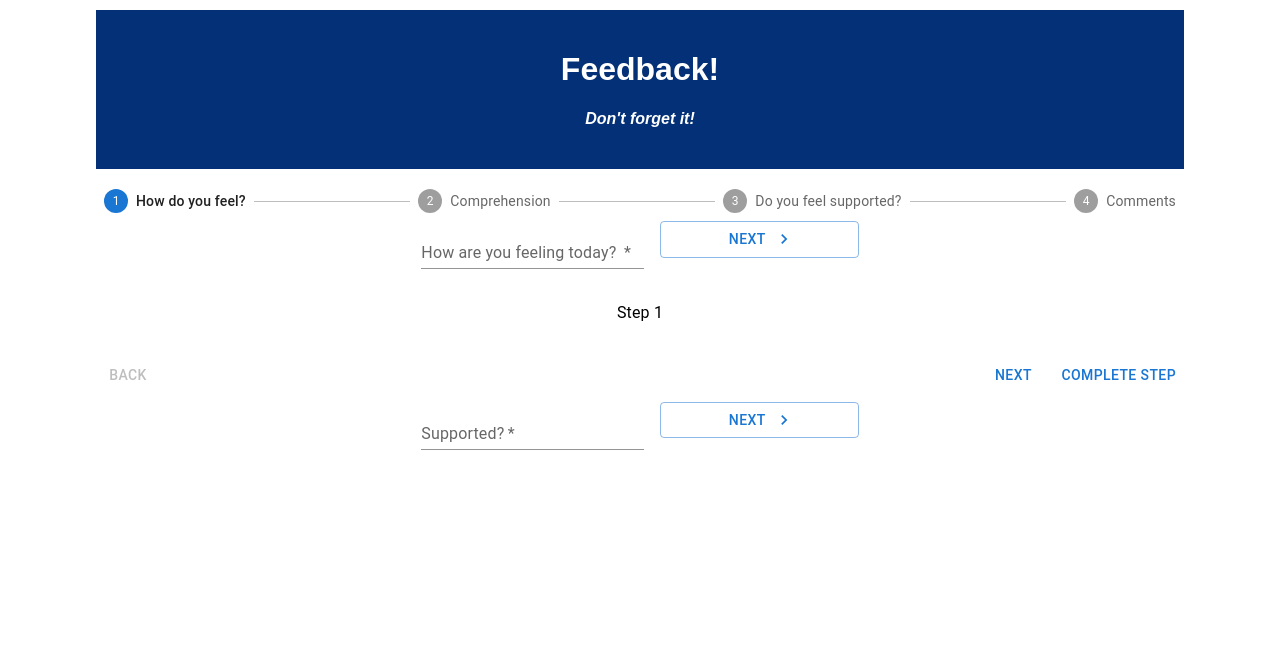
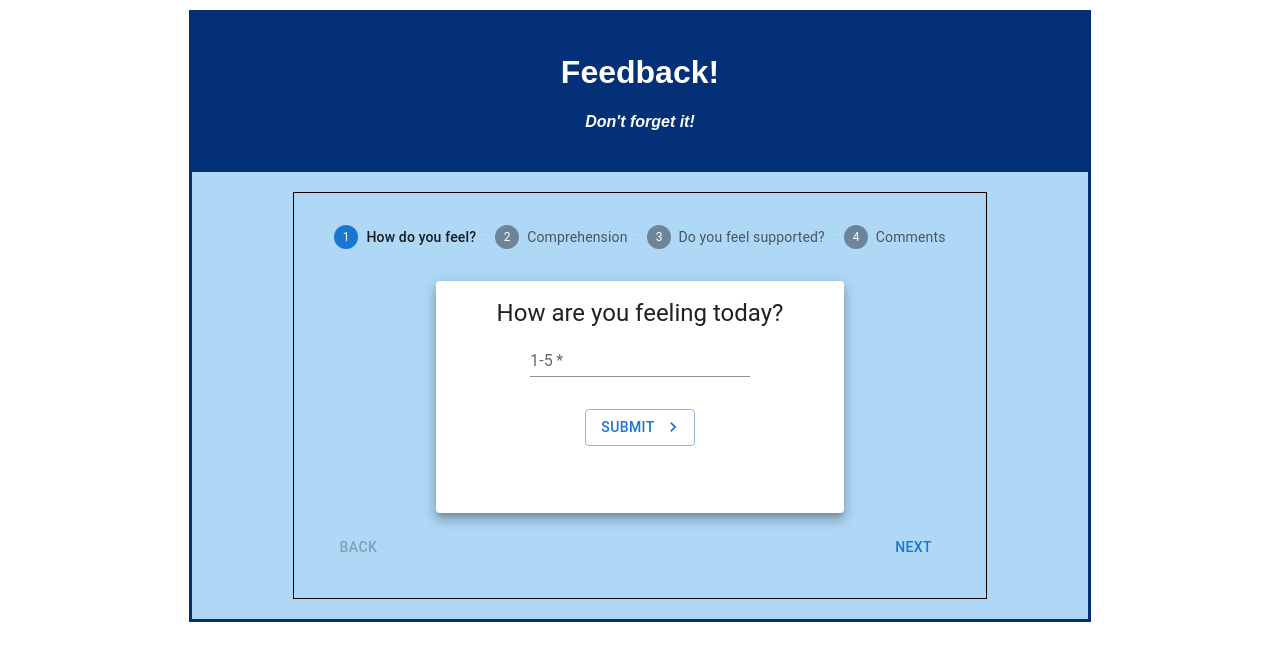
Before and after one commit to sjohnamson/feedback-form, a React (Create React App) app: page /#/support in a window 1280 px wide. Shown: the top 660 px of the page. Built offline with nearby package versions, Linux system fonts and the light colour scheme.

Commit message:
copied and debugged feedback form stepper

```diff
--- a/src/components/App/App.css
+++ b/src/components/App/App.css
@@ -1,8 +1,13 @@
 .App {
   margin: auto;
   margin-top: 10px;
-  max-width: 85%;
+  max-width: 70%;
   text-align: center;
+  background-color: rgb(175, 215, 246);
+  border-style: solid;
+  border-color: #033076;
+  border-width: 2;
+  padding-bottom: 20px;
 }
 
 .App-header {
--- a/src/components/App/App.jsx
+++ b/src/components/App/App.jsx
@@ -22,7 +22,7 @@ function App() {
       <HorizontalStepper />
 
       <Router>
-        <Route path='/' exact>
+        {/* <Route path='/' exact>
           <FeelingToday />
         </Route>
         <Route path='/understanding' exact>
@@ -39,7 +39,7 @@ function App() {
         </Route>
         <Route path='/thankyou' exact>
           <ThankYou />
-        </Route>
+        </Route> */}
         <Route path='/admin' exact>
           <AdminPage />
         </Route>
--- a/src/components/Comments/Comments.jsx
+++ b/src/components/Comments/Comments.jsx
@@ -1,50 +1,65 @@
 import { useDispatch, useSelector, } from 'react-redux';
-import axios from 'axios';
 import { useState } from 'react';
 import Box from '@mui/material/Box';
+import Paper from '@mui/material/Paper';
 import TextField from '@mui/material/TextField';
 import NavigateNextIcon from '@mui/icons-material/NavigateNext';
 import Button from '@mui/material/Button';
+import { useHistory } from 'react-router-dom'
+import { Typography } from '@mui/material';
 
-import { useHistory } from 'react-router-dom'
-
-export default function Comments() {
+export default function Comments({ handleComplete }) {
     const history = useHistory();
     const dispatch = useDispatch();
     const [newComment, setNewComment] = useState('');
 
     const storeFeedback = () => {
-
+        console.log('in storeFeedback, ', newComment)
         dispatch({ type: 'ADD_FEEDBACK', payload: { key: 'comments', value: newComment } })
-        history.push('/review')
+        // history.push('/understanding')
+        handleComplete();
     }
 
-
     return (
+        <Paper
+            elevation={8}
+            sx={{
+                height: 200,
+                width: '60%',
+                marginLeft: 'auto',
+                marginRight: 'auto',
+                marginTop: 4,
+                padding: 2
+            }}
+        >
             <Box
                 component="form"
-            sx={{
-                '& > :not(style)': { m: 1, width: '25ch' },
-            }}
+                alignItems="center"
+                justifyContent="center"
                 noValidate
                 autoComplete="off"
             >
+                <Typography variant='h5'>
+                    Do you have any comments you'd like to share?
+                </Typography>
                 <TextField
+                    multiline
                     onChange={event => { setNewComment(event.target.value) }}
                     value={newComment}
+                    variant="standard"
                     id="commentInput"
-                label="Comment?"
-                variant="standard"
-                multiline
+                    label="comment"
                 />
+                <Box marginTop={4}>
                     <Button
                         onClick={storeFeedback}
                         variant="outlined"
-                endIcon={<NavigateNextIcon
-                />}
+                        endIcon={<NavigateNextIcon />}
                     >
-                Next
+                        Submit
                     </Button>
                 </Box>
+            </Box>
+        </Paper>
     )
 }
--- a/src/components/FeelingToday/FeelingToday.jsx
+++ b/src/components/FeelingToday/FeelingToday.jsx
@@ -1,13 +1,14 @@
 import { useDispatch, useSelector, } from 'react-redux';
 import { useState } from 'react';
 import Box from '@mui/material/Box';
+import Paper from '@mui/material/Paper';
 import TextField from '@mui/material/TextField';
 import NavigateNextIcon from '@mui/icons-material/NavigateNext';
 import Button from '@mui/material/Button';
+import { useHistory } from 'react-router-dom'
+import { Typography } from '@mui/material';
 
-import { useHistory } from 'react-router-dom'
-
-export default function FeelingToday() {
+export default function FeelingToday({ handleComplete }) {
     const history = useHistory();
     const dispatch = useDispatch();
     const [newFeelings, setNewFeelings] = useState('');
@@ -15,41 +16,58 @@ export default function FeelingToday() {
 
     const storeFeedback = () => {
         console.log('in storeFeedback, ', Number(newFeelings))
-        if (Number(newFeelings) >= 1 && Number(newFeelings) <= 5 ) {
+        if (Number(newFeelings) >= 1 && Number(newFeelings) <= 5) {
             dispatch({ type: 'ADD_FEEDBACK', payload: { key: 'feeling', value: newFeelings } })
-            history.push('/understanding')
+            // history.push('/understanding')
+            handleComplete();
         } else {
             setNewError(true);
         }
     }
 
     return (
+        <Paper
+            elevation={8}
+            sx={{
+                height: 200,
+                width: '60%',
+                marginLeft: 'auto',
+                marginRight: 'auto',
+                marginTop: 4,
+                padding: 2
+            }}
+        >
             <Box
                 component="form"
-            sx={{
-                '& > :not(style)': { m: 1, width: '25ch' },
-            }}
+                alignItems="center"
+                justifyContent="center"
                 noValidate
                 autoComplete="off"
             >
+                <Typography variant='h5'>
+                    How are you feeling today?
+                </Typography>
                 <TextField
                     required
                     onChange={event => { setNewFeelings(event.target.value) }}
                     value={newFeelings}
                     variant="standard"
                     id="feelingInput"
-                label="How are you feeling today? "
-                helperText={newError && "field is required, please enter a value from 1-5"}
+                    label="1-5"
+                    helperText={newError && "please enter a value from 1-5"}
                     error={newError}
                 />
+                <Box marginTop={4}>
                     <Button
                         onClick={storeFeedback}
                         variant="outlined"
                         endIcon={<NavigateNextIcon
                         />}
                     >
-                Next
+                        Submit
                     </Button>
                 </Box>
+            </Box>
+        </Paper>
     )
 }
--- a/src/components/Stepper/Stepper.jsx
+++ b/src/components/Stepper/Stepper.jsx
@@ -11,10 +11,10 @@ import UnderstandingContent from '../UnderstandingContent/UnderstandingContent';
 import Supported from '../Supported/Supported';
 import Comments from '../Comments/Comments';
 
-const steps = ['How do you feel?', 'Comprehension', 'Do you feel supported?', 'Comments'];
-const forms = [<FeelingToday/>, <UnderstandingContent />, <Supported />, <Comments />]
+
 
 export default function HorizontalStepper() {
+    const steps = ['How do you feel?', 'Comprehension', 'Do you feel supported?', 'Comments'];
     const [activeStep, setActiveStep] = useState(0);
     const [completed, setCompleted] = useState({});
 
@@ -64,8 +64,15 @@ export default function HorizontalStepper() {
         setCompleted({});
     };
 
+    const forms = [
+        <FeelingToday handleComplete={handleComplete} />,
+        <UnderstandingContent handleComplete={handleComplete} />,
+        <Supported handleComplete={handleComplete} />,
+        <Comments handleComplete={handleComplete} />
+    ]
+
     return (
-    <Box sx={{ width: '100%' }}>
+        <Box sx={{ width: '70%', border: 1, margin: 'auto', padding: 4 }}>
             <Stepper nonLinear activeStep={activeStep}>
                 {steps.map((label, index) => (
                     <Step key={label} completed={completed[index]}>
@@ -86,14 +93,16 @@ export default function HorizontalStepper() {
                         </Typography>
                         <Box sx={{ display: 'flex', flexDirection: 'row', pt: 2 }}>
                             <Box sx={{ flex: '1 1 auto' }} />
-              <Button onClick={handleReset}>Reset</Button>
+                            <Button onClick={handleBack}>Edit your feedback</Button>
+                            {completedSteps() === totalSteps() &&
+                                <Button onClick={handleComplete}>
+                                    Submit Feedback
+                                </Button>
+                            }
                         </Box>
                     </>
                 ) : (
                     <>
-            <Typography sx={{ mt: 2, mb: 1, py: 1 }}>
-              Step {activeStep + 1}
-            </Typography>
                         <Box sx={{ display: 'flex', flexDirection: 'row', pt: 2 }}>
                             <Button
                                 color="inherit"
@@ -107,18 +116,7 @@ export default function HorizontalStepper() {
                             <Button onClick={handleNext} sx={{ mr: 1 }}>
                                 Next
                             </Button>
-              {activeStep !== steps.length &&
-                (completed[activeStep] ? (
-                  <Typography variant="caption" sx={{ display: 'inline-block' }}>
-                    Step {activeStep + 1} already completed
-                  </Typography>
-                ) : (
-                  <Button onClick={handleComplete}>
-                    {completedSteps() === totalSteps() - 1
-                      ? 'Finish'
-                      : 'Complete Step'}
-                  </Button>
-                ))}
+
                         </Box>
                     </>
                 )}
--- a/src/components/Supported/Supported.jsx
+++ b/src/components/Supported/Supported.jsx
@@ -1,55 +1,73 @@
 import { useDispatch, useSelector, } from 'react-redux';
-import axios from 'axios';
 import { useState } from 'react';
 import Box from '@mui/material/Box';
+import Paper from '@mui/material/Paper';
 import TextField from '@mui/material/TextField';
 import NavigateNextIcon from '@mui/icons-material/NavigateNext';
 import Button from '@mui/material/Button';
+import { useHistory } from 'react-router-dom'
+import { Typography } from '@mui/material';
 
-import { useHistory } from 'react-router-dom'
-
-export default function Supported() {
+export default function Supported({ handleComplete }) {
     const history = useHistory();
     const dispatch = useDispatch();
-    const [newSupported, setNewSupported] = useState('');
-    const [newError, setNewError] = useState(false);
+    const [newSupport, setNewSupport] = useState('');
+    const [newError, setNewError] = useState(false)
 
     const storeFeedback = () => {
-        if (newSupported) {
-        dispatch({type: 'ADD_FEEDBACK', payload: {key: 'support', value: newSupported }})
-        history.push('/comments')
+        console.log('in storeFeedback, ', Number(newSupport))
+        if (Number(newSupport) >= 1 && Number(newSupport) <= 5) {
+            dispatch({ type: 'ADD_FEEDBACK', payload: { key: 'support', value: newSupport } })
+            // history.push('/understanding')
+            handleComplete();
         } else {
             setNewError(true);
         }
     }
 
     return (
+        <Paper
+            elevation={8}
+            sx={{
+                height: 200,
+                width: '60%',
+                marginLeft: 'auto',
+                marginRight: 'auto',
+                marginTop: 4,
+                padding: 2
+            }}
+        >
             <Box
                 component="form"
-            sx={{
-                '& > :not(style)': { m: 1, width: '25ch' },
-            }}
+                alignItems="center"
+                justifyContent="center"
                 noValidate
                 autoComplete="off"
             >
+                <Typography variant='h5'>
+                    How well did you feel supported today?
+                </Typography>
                 <TextField
                     required
-                onChange={event => {setNewSupported(event.target.value)}}
-                value={newSupported}
-                id="supportedInput"
-                label="Supported?"
+                    onChange={event => { setNewSupport(event.target.value) }}
+                    value={newSupport}
                     variant="standard"
-                helperText={newError && "field is required, please enter a value from 1-5"}
+                    id="supportInput"
+                    label="1-5"
+                    helperText={newError && "please enter a value from 1-5"}
                     error={newError}
                 />
+                <Box marginTop={4}>
                     <Button
                         onClick={storeFeedback}
                         variant="outlined"
                         endIcon={<NavigateNextIcon
                         />}
                     >
-                Next
+                        Submit
                     </Button>
                 </Box>
+            </Box>
+        </Paper>
     )
 }
--- a/src/components/UnderstandingContent/UnderstandingContent.jsx
+++ b/src/components/UnderstandingContent/UnderstandingContent.jsx
@@ -1,55 +1,73 @@
 import { useDispatch, useSelector, } from 'react-redux';
-import axios from 'axios';
 import { useState } from 'react';
 import Box from '@mui/material/Box';
+import Paper from '@mui/material/Paper';
 import TextField from '@mui/material/TextField';
 import NavigateNextIcon from '@mui/icons-material/NavigateNext';
 import Button from '@mui/material/Button';
+import { useHistory } from 'react-router-dom'
+import { Typography } from '@mui/material';
 
-import { useHistory } from 'react-router-dom'
-
-export default function UnderstandingContent() {
+export default function UnderstandingContent({ handleComplete }) {
     const history = useHistory();
     const dispatch = useDispatch();
     const [newUnderstanding, setNewUnderstanding] = useState('');
-    const [newError, setNewError] = useState(false);
+    const [newError, setNewError] = useState(false)
 
     const storeFeedback = () => {
-        if (newUnderstanding) {
-        dispatch({ type: 'ADD_FEEDBACK', payload: {key: 'understanding', value: newUnderstanding }})
-        history.push('/support')
+        console.log('in storeFeedback, ', Number(newUnderstanding))
+        if (Number(newUnderstanding) >= 1 && Number(newUnderstanding) <= 5) {
+            dispatch({ type: 'ADD_FEEDBACK', payload: { key: 'understanding', value: newUnderstanding } })
+            // history.push('/understanding')
+            handleComplete();
         } else {
             setNewError(true);
         }
     }
 
     return (
+        <Paper
+            elevation={8}
+            sx={{
+                height: 200,
+                width: '60%',
+                marginLeft: 'auto',
+                marginRight: 'auto',
+                marginTop: 4,
+                padding: 2
+            }}
+        >
             <Box
                 component="form"
-            sx={{
-                '& > :not(style)': { m: 1, width: '25ch' },
-            }}
+                alignItems="center"
+                justifyContent="center"
                 noValidate
                 autoComplete="off"
             >
+                <Typography variant='h5'>
+                    How well do you understand today's content?
+                </Typography>
                 <TextField
                     required
                     onChange={event => { setNewUnderstanding(event.target.value) }}
                     value={newUnderstanding}
+                    variant="standard"
                     id="understandingInput"
-                label="Understanding?"
-                variant="standard"
-                helperText={newError && "field is required, please enter a value from 1-5"}
+                    label="1-5"
+                    helperText={newError && "please enter a value from 1-5"}
                     error={newError}
                 />
+                <Box marginTop={4}>
                     <Button
                         onClick={storeFeedback}
                         variant="outlined"
                         endIcon={<NavigateNextIcon
                         />}
                     >
-                Next
+                        Submit
                     </Button>
                 </Box>
+            </Box>
+        </Paper>
     )
 }
```
Lines whose indentation alone changed are shown as unchanged.
